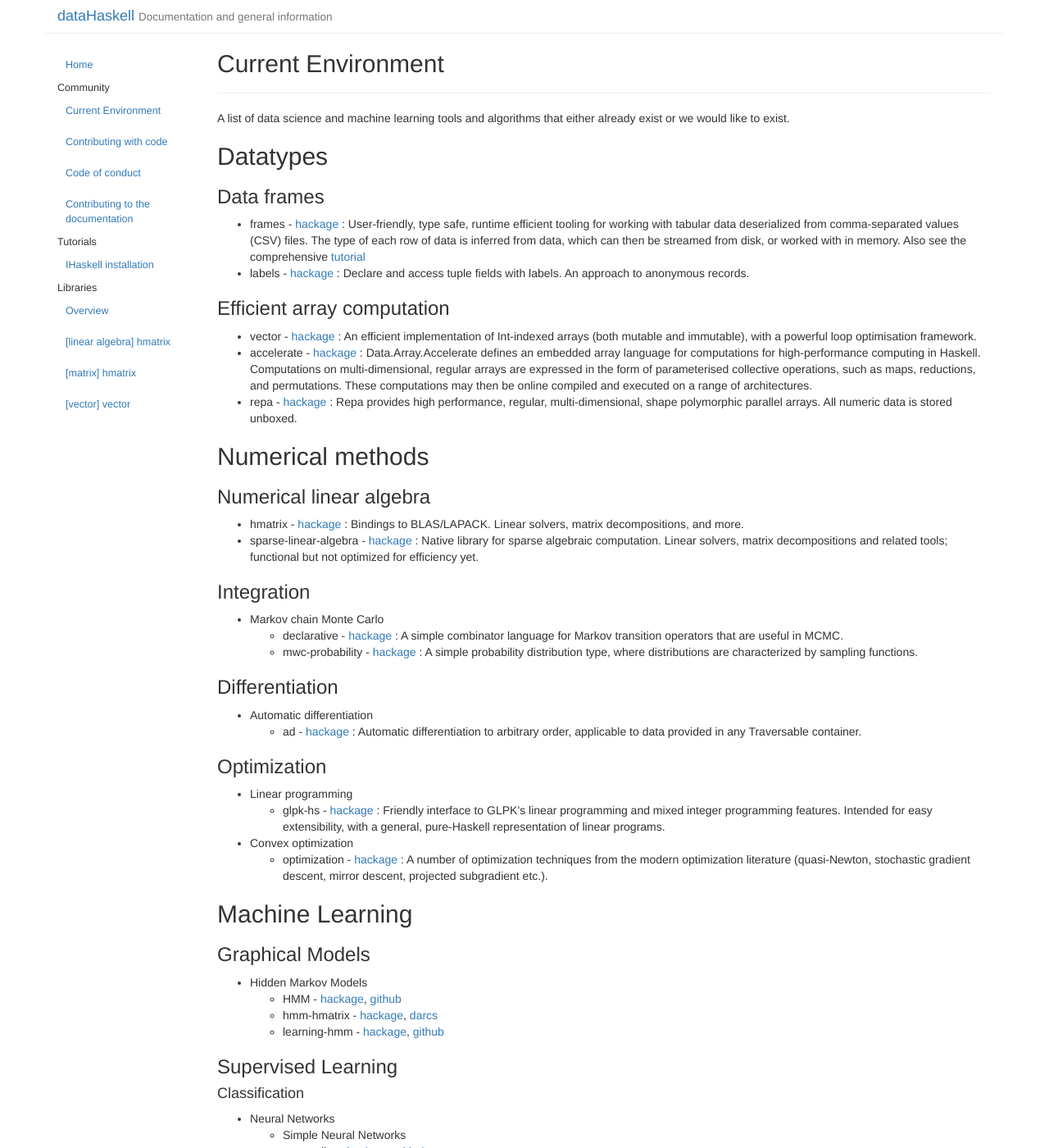
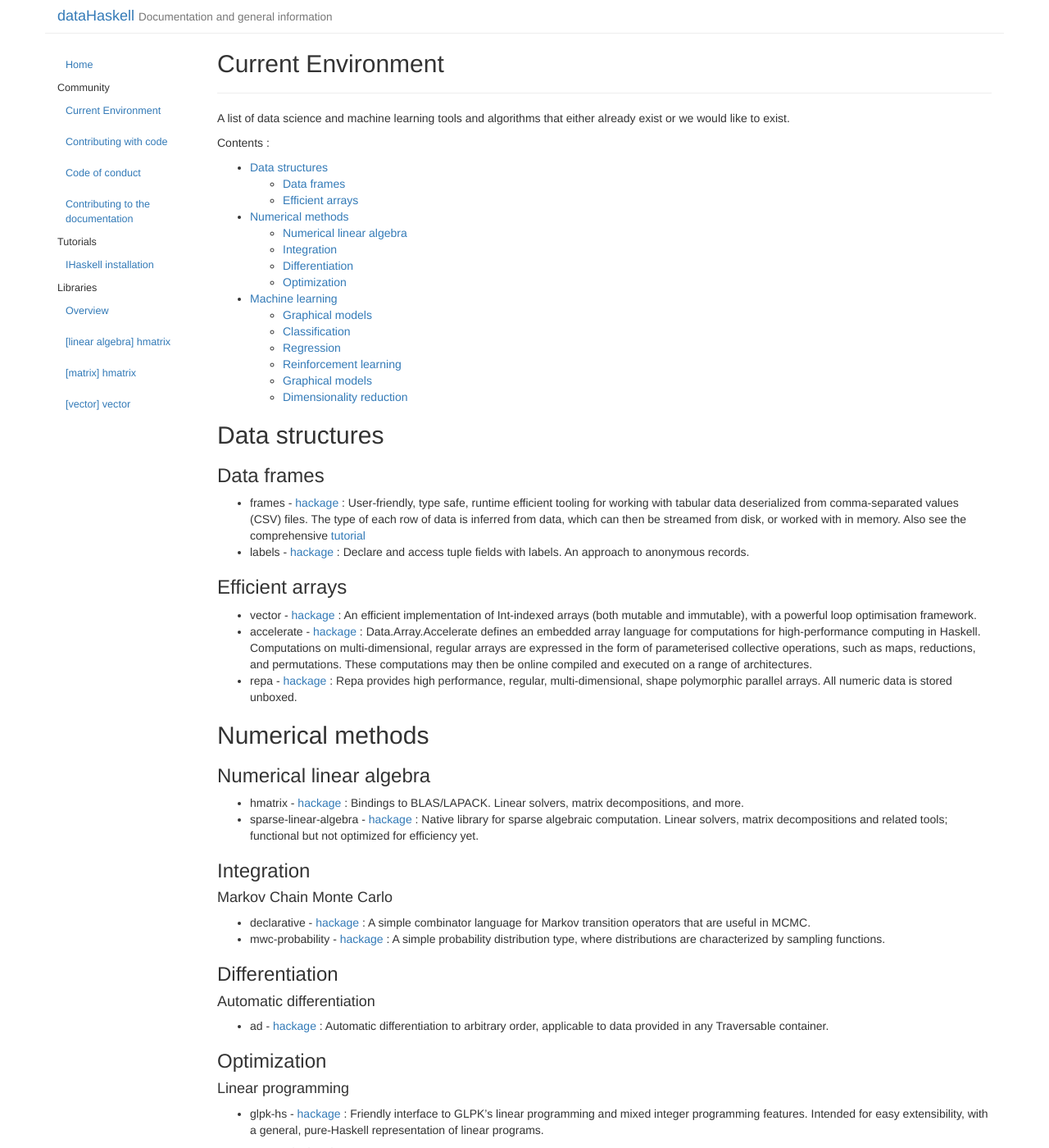
Before and after one commit to DataHaskell/docs, a Jekyll site: the page built from _posts/2016-10-19-current-environment.md, in a window 1280 px wide and 1400 px high. Shown: the whole window at 82% size. Built offline with Jekyll 4.4.1, drawn with Linux system fonts in a browser that asks for light colours; some of the changed text lies outside the part shown.

Commit message:
Added hyperlinked index

```diff
--- a/_posts/2016-10-19-current-environment.md
+++ b/_posts/2016-10-19-current-environment.md
@@ -7,65 +7,91 @@ date: 2016-10-19 21:08:18
 
 A list of data science and machine learning tools and algorithms that either already exist or we would like to exist.
 
+Contents :
+*   [Data structures](#datastructures)
+    *    [Data frames](#dataframes)
+    *    [Efficient arrays](#arrays)
+*   [Numerical methods](#numerical)
+    *    [Numerical linear algebra](#nla)
+    *    [Integration](#integration)
+    *    [Differentiation](#differentiation)
+    *    [Optimization](#optimization)
+*   [Machine learning](#ml)
+    *    [Graphical models](#graph)
+    *    [Classification](#classification)
+    *    [Regression](#regression)
+    *    [Reinforcement learning](#rl)
+    *    [Graphical models](#graph)
+    *    [Dimensionality reduction](#dimr)
 
-Datatypes
----------
 
-### Data frames
+<h2 id="datastructures">Data structures</h2>
 
+
+<h3 id="dataframes">Data frames</h3>
 
 - frames - [hackage](http://hackage.haskell.org/package/frames) : User-friendly, type safe, runtime efficient tooling for working with tabular data deserialized from comma-separated values (CSV) files. The type of each row of data is inferred from data, which can then be streamed from disk, or worked with in memory. Also see the comprehensive [tutorial](https://acowley.github.io/Frames/)
 - labels - [hackage](https://hackage.haskell.org/package/labels) : Declare and access tuple fields with labels. An approach to anonymous records.
 
-### Efficient array computation
+<h3 id="arrays">Efficient arrays</h3>
 
 - vector - [hackage](https://hackage.haskell.org/package/vector) : An efficient implementation of Int-indexed arrays (both mutable and immutable), with a powerful loop optimisation framework.
 - accelerate - [hackage](https://hackage.haskell.org/package/accelerate) : Data.Array.Accelerate defines an embedded array language for computations for high-performance computing in Haskell. Computations on multi-dimensional, regular arrays are expressed in the form of parameterised collective operations, such as maps, reductions, and permutations. These computations may then be online compiled and executed on a range of architectures.
 - repa - [hackage](https://hackage.haskell.org/package/repa) : Repa provides high performance, regular, multi-dimensional, shape polymorphic parallel arrays. All numeric data is stored unboxed.
 
-Numerical methods
------------------
 
-### Numerical linear algebra
+<h2 id="numerical">Numerical methods</h2>
+
+<h3 id="nla">Numerical linear algebra</h3>
 
 - hmatrix - [hackage](http://hackage.haskell.org/package/hmatrix) : Bindings to BLAS/LAPACK. Linear solvers, matrix decompositions, and more.
 - sparse-linear-algebra - [hackage](https://hackage.haskell.org/package/sparse-linear-algebra) : Native library for sparse algebraic computation. Linear solvers, matrix decompositions and related tools; functional but not optimized for efficiency yet.
 
-### Integration
 
-- Markov chain Monte Carlo
+<h3 id="integration">Integration</h3>
+
+<h4 id="mcmc">Markov Chain Monte Carlo</h4>
+
   - declarative - [hackage](https://hackage.haskell.org/package/declarative) : A simple combinator language for Markov transition operators that are useful in MCMC.
   - mwc-probability  -  [hackage](https://hackage.haskell.org/package/mwc-probability) : A simple probability distribution type, where distributions are characterized by sampling functions.
 
 
-### Differentiation
 
-- Automatic differentiation
+<h3 id="differentiation">Differentiation</h3>
+
+<h4 id="ad">Automatic differentiation</h4>
+
   - ad - [hackage](http://hackage.haskell.org/package/ad) : Automatic differentiation to arbitrary order, applicable to data provided in any Traversable container.
 
 
-### Optimization
+<h3 id="optimization">Optimization</h3>
 
-- Linear programming
+<h4 id="lp">Linear programming</h4>
+
   - glpk-hs - [hackage](https://hackage.haskell.org/package/glpk-hs) : Friendly interface to GLPK's linear programming and mixed integer programming features. Intended for easy extensibility, with a general, pure-Haskell representation of linear programs.
 
-- Convex optimization
+
+<h4 id="cvxopt">Convex optimization</h4>
   - optimization - [hackage](https://hackage.haskell.org/package/optimization) : A number of optimization techniques from the modern optimization literature (quasi-Newton, stochastic gradient descent, mirror descent, projected subgradient etc.).
 
 
-Machine Learning
-----------------
 
-### Graphical Models
+<h2 id="ml">Machine learning</h2>
 
-- Hidden Markov Models
+
+
+<h3 id="supervised">Supervised learning</h3>
+
+
+<h4 id="graph">Graphical models</h4>
+
+<h5 id="hmm">Hidden Markov models</h5>
   - HMM - [hackage](http://hackage.haskell.org/package/HMM), [github](https://github.com/mikeizbicki/hmm)
   - hmm-hmatrix - [hackage](http://hackage.haskell.org/package/hmm-hmatrix), [darcs](http://hub.darcs.net/thielema/hmm-hmatrix)
   - learning-hmm - [hackage](http://hackage.haskell.org/package/learning-hmm), [github](https://github.com/mnacamura/learning-hmm)
 
-### Supervised Learning
 
-#### Classification
+<h4 id="classification">Classification</h4>
 
 - Neural Networks
   - Simple Neural Networks
@@ -100,7 +126,7 @@ Machine Learning
       - Random Forests
   - AdaBoost
 
-#### Regression
+<h4 id="regression">Regression</h4>
 
 - Linear Regression
   - statistics - [hackage](http://hackage.haskell.org/package/statistics), [github](https://github.com/bos/statistics)
@@ -109,12 +135,14 @@ Machine Learning
   - HasGP - [hackage](https://hackage.haskell.org/package/HasGP) : Gaussian processes for regression and classification, based on the Laplace approximation and Expectation Propagation.
 
 
-### Reinforcement Learning
+<h4 id="rl">Reinforcement learning</h4>
+
 - Policy gradient
 - Q-Learning
      - Neural Network Q-Learning
 
-### Clustering
+<h4 id="clustering">Clustering</h4>
+
 - K-Means
   - kmeans - [hackage](https://hackage.haskell.org/package/kmeans), [darcs](http://hub.darcs.net/gershomb/kmeans)
 - Self-Organising Maps (SOM)
@@ -126,8 +154,8 @@ Machine Learning
 - Ward hierarchical clustering
 - Birch
 
+<h4 id="dimr">Dimensionality reduction</h4>
 
-### Dimensionality Reduction
 - Principal Component Analysis (PCA)
   - sibe - [hackage](http://hackage.haskell.org/package/sibe), [github](https://github.com/mdibaiee/sibe)
   - Kernel PCA
@@ -138,6 +166,7 @@ Machine Learning
 
 - t-SNE (t-distributed stochastic neighbor embedding)
 
+
 Contribute
 ====
 
```
